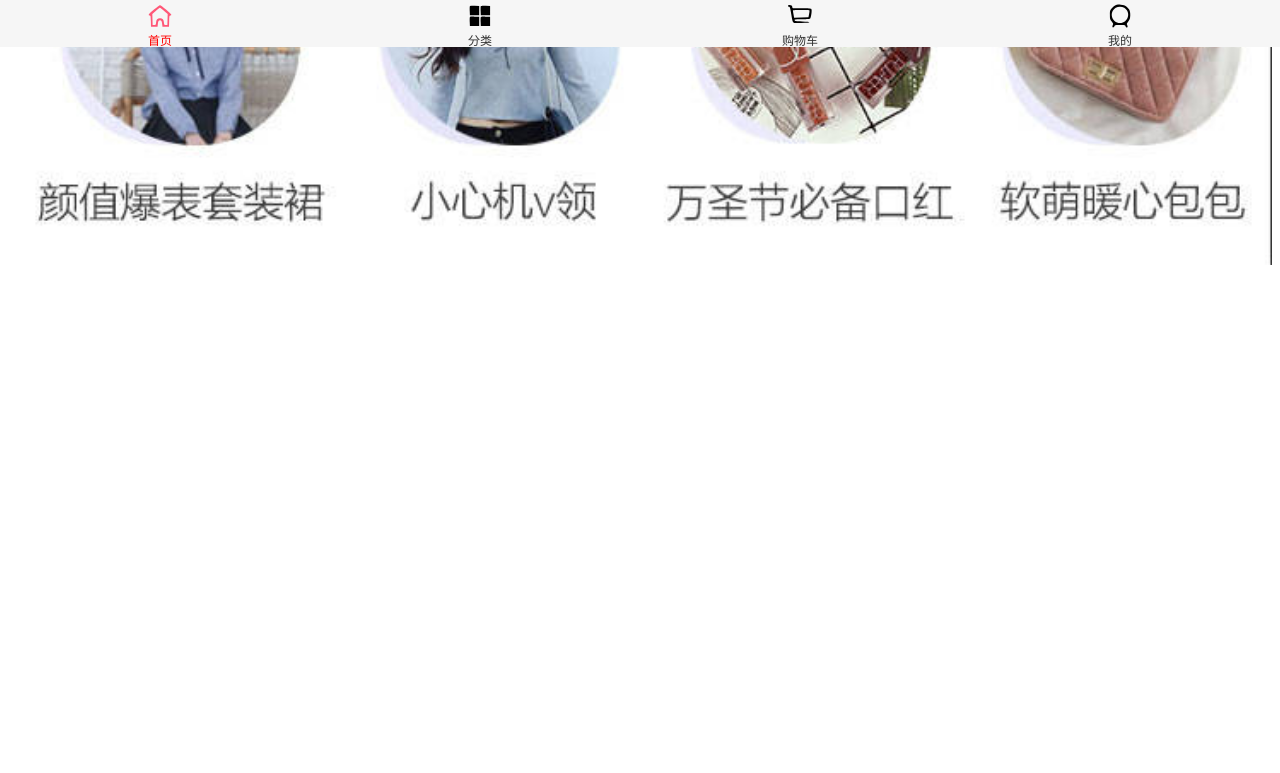
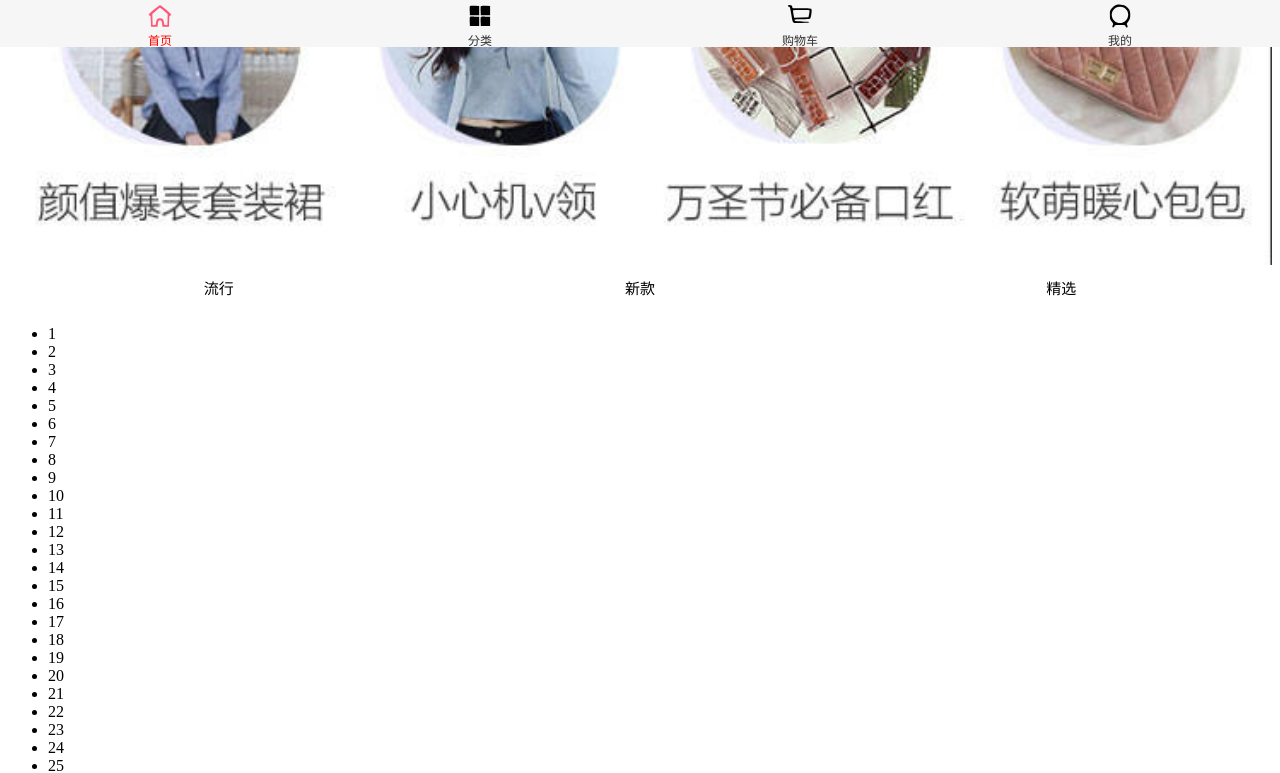
Before and after one commit to SuYxh/xmall, a Vue app: page /home in a window 1280 px wide. Shown: the part 753-1526 px from the top of the page. Before the commit the page ends 1022 px from the top, so only its background shows below. Built offline with nearby package versions, Linux system fonts and the light colour scheme; no server answers.

Commit message:
TabControl封装

```diff
--- /dev/null
+++ b/src/components/content/tabControl/TabControl.vue
@@ -0,0 +1,65 @@
+<template>
+  <div class="tab-control">
+      <div v-for="(item,index) in titles" :key="index"
+        :class="{active: currentIndex === index}"
+        @click="itemClick(index)"
+        class="tab-control-item">
+          <span>{{ item }}</span>
+      </div>
+  </div>
+</template>
+
+<script>
+export default {
+  name: "TabControl",
+  props: {
+    titles: {
+      type: Array,
+      default() {
+        return [];
+      },
+    },
+  },
+  data() {
+      return {
+          currentIndex: 0
+      }
+  },
+  methods: {
+      itemClick(index) {
+        // 1.改变currentIndex
+        this.currentIndex = index;
+
+        // 2.发出事件
+        this.$emit('itemClick', index)
+      }
+  },
+};
+</script>
+
+<style scoped>
+  .tab-control {
+    display: flex;
+    text-align: center;
+    line-height: 40px;
+    font-size: 15px;
+    background-color: #fff;
+    z-index: 9;
+  }
+
+  .tab-control-item {
+    flex: 1;
+  }
+
+  .tab-control-item span {
+    padding: 5px;
+  }
+
+  .active {
+    color: var(--color-high-text);
+  }
+
+  .active span {
+    border-bottom: 2px solid var(--color-high-text);
+  }
+</style>
--- a/src/views/home/Home.vue
+++ b/src/views/home/Home.vue
@@ -6,12 +6,18 @@
     <HomeSwiper :banners="banners"></HomeSwiper>
     <RecommendView :recommends="recommends"></RecommendView>
     <FeatureView></FeatureView>
+    <TabControl class="tab-control"  :titles="['流行','新款','精选']"></TabControl>
+    <ul>
+      <li v-for="i in 100">{{ i }}</li>
+    </ul>
   </div>
 </template>
 
 <script>
 // @ is an alias to /src
 import NavBar from "@/components/common/navbar/NavBar";
+import TabControl from '@/components/content/tabControl/TabControl'
+
 import HomeSwiper from "./childComps/HomeSwiper";
 import RecommendView from "./childComps/RecommendView";
 import FeatureView from "./childComps/FeatureView";
@@ -20,10 +26,14 @@
 export default {
   name: "Home",
   components: {
-    NavBar,
-    HomeSwiper,
-    RecommendView,
-    FeatureView,
+     NavBar,
+      // Scroll,
+      TabControl,
+      // BackTop,
+      HomeSwiper,
+      FeatureView,
+      RecommendView,
+      // GoodsList,
   },
   data() {
     return {
@@ -57,9 +67,15 @@
 </script>
 
 <style scoped>
+.tab-control{
+  position: sticky;
+  position: -webkit-sticky;
+  top: 44px;
+}
+
 #home {
   /*position: relative;*/
-  height: 100vh;
+  /* height: 100vh; */
   /* padding-top: 44px; */
 }
 
@@ -67,11 +83,13 @@
   background-color: var(--color-tint);
   font-weight: 700;
   color: #fff;
-  position: fixed;
+  position: sticky;
+  top: 0;
+  /* position: fixed;
   left: 0;
   right: 0;
   top: 0;
-  z-index: 99;
+  z-index: 99; */
 }
 
 .content {
```
